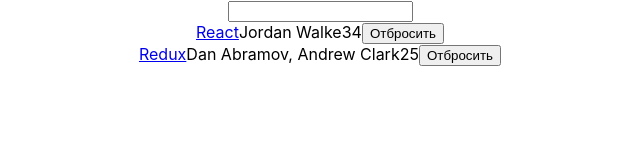
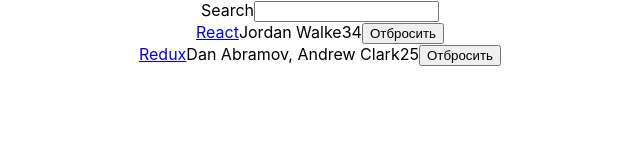
Before and after one commit to AlexTargonski/hacker-news-client, a React (Create React App) app: page / in a window 1280 px wide. Shown: the top 160 px of the page, without its empty margins (320-960 px from the left). Built offline with nearby package versions, Linux system fonts and the light colour scheme.

Commit message:
refactor: make search and table functional components

```diff
--- a/src/search.js
+++ b/src/search.js
@@ -1,11 +1,9 @@
-import React, { Component } from 'react';
+import React from 'react';
 
-class Search extends Component {
-  render() {
-    const { value, onChange } = this.props;
-
+function Search({value, onChange, children}) {
   return (
     <form>
+      {children}
       <input
       type="text"
       value={value}
@@ -14,6 +12,5 @@ class Search extends Component {
     </form>
   );
 }
-}
 
 export default Search;
```
Also changed, not shown: src/table.js (+4 -7 lines). Lines whose indentation alone changed are shown as unchanged.
